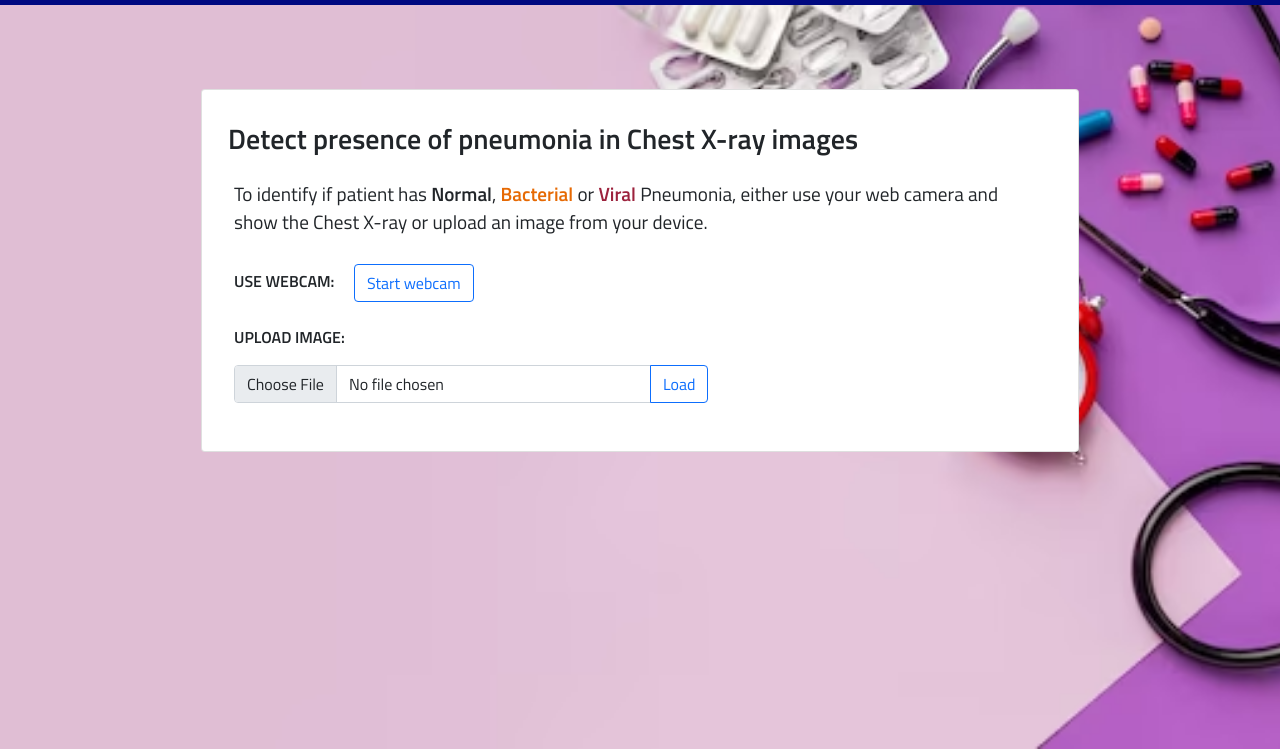
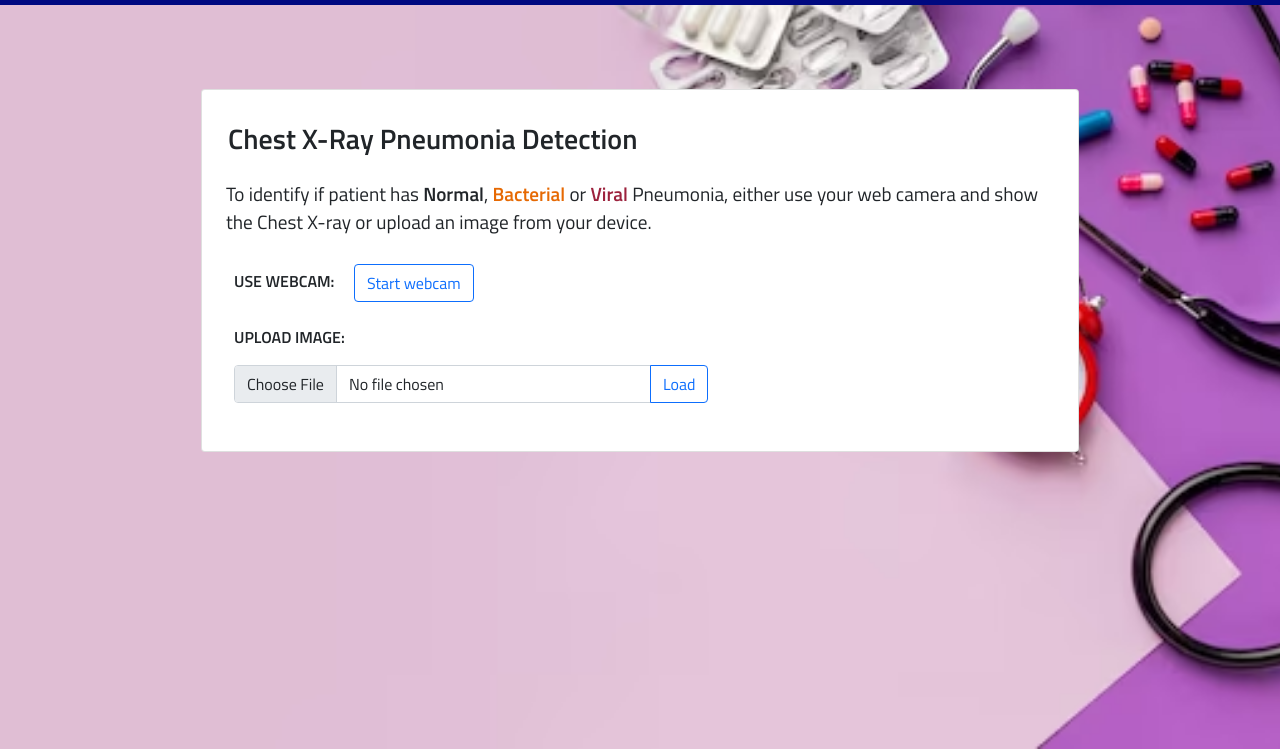
Before and after one commit to arijitdas123student/pneu-web, a plain HTML site: page index.html in a window 1280 px wide. Shown: the part 51-800 px from the top of the page. Drawn offline with nearby package versions, Linux system fonts and the light colour scheme; a script that the page names is missing.

Commit message:
Update index.html

```diff
--- a/index.html
+++ b/index.html
@@ -36,9 +36,9 @@
             <div class="col-lg-10 col-md-12">
                 <div class="card m-4">
                     <div class="card-body" id="box-cont">
-                        <h3 class="card-title py-3 title" id="detect">Detect presence of pneumonia in Chest X-ray images</h3>
+                        <h3 class="card-title py-3 title" id="detect">Chest X-Ray Pneumonia Detection</h3>
 
-                        <p class="px-3">
+                        <p class="px-2">
                             To identify if patient has <span class="green">Normal</span>, <span class="orange">Bacterial</span> or
                             <span class="red">Viral</span> Pneumonia, either use your web camera and show the Chest X-ray
                             or upload an image from your device.
```
